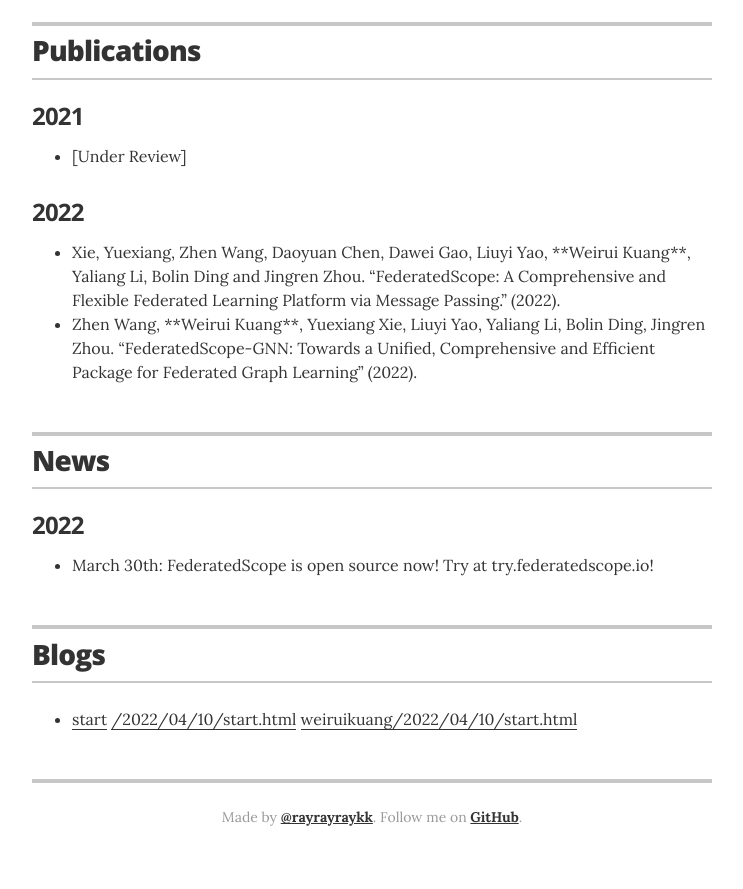
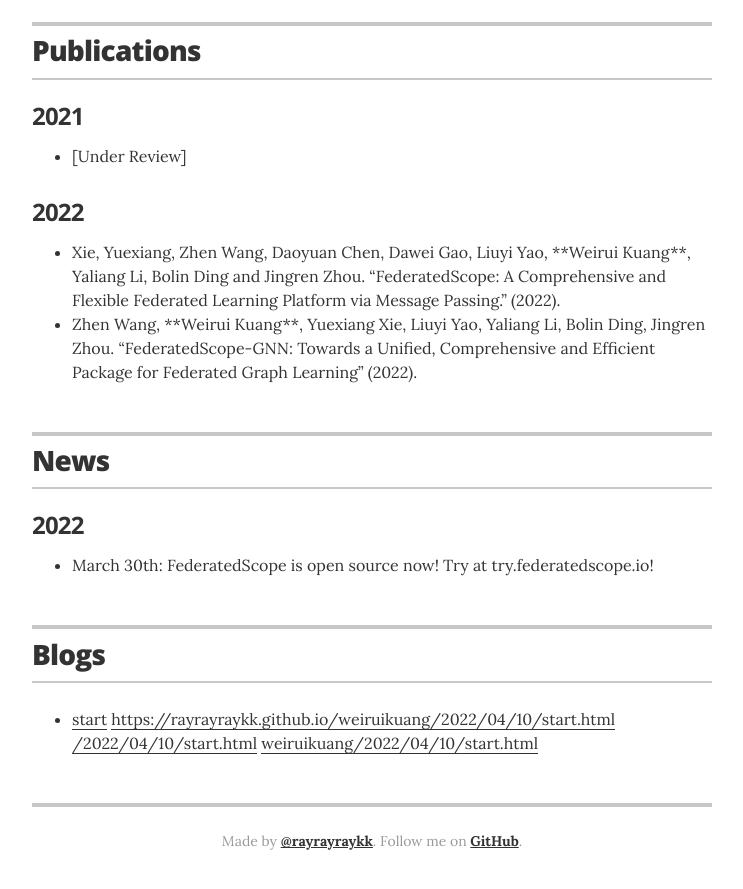
Before and after one commit to rayrayraykk/weiruikuang, a Jekyll site: the page built from index.html, in a window 1280 px wide and 900 px high, scrolled down 1301 px. Shown: the top 889 px of the window, without its empty margins (268-1011 px from the left). Built offline with Jekyll 4.4.1, drawn with Linux system fonts in a browser that asks for light colours; some of the changed lines change nothing that is shown.

Commit message:
Fix url bugs

```diff
--- a/_layouts/resume.html
+++ b/_layouts/resume.html
@@ -293,6 +293,7 @@
           {% for post in site.posts %}
             <li>
               <a href="{{ site.user_name }}/{{ post.url }}">{{ post.title }}</a>
+              <a href="https://rayrayraykk.github.io/weiruikuang{{ post.url }}">https://rayrayraykk.github.io/weiruikuang{{ post.url }}</a>
               <a href="{{ site.resume_website_url }}{{ post.url }}">{{ site.resume_website_url }}{{ post.url }}</a>
               <a href="{{ site.resume_website_url }}{{ site.user_name }}{{ post.url }}">{{ site.resume_website_url }}{{ site.user_name }}{{ post.url }}</a>
               <!--{{ post.excerpt }}-->
```
